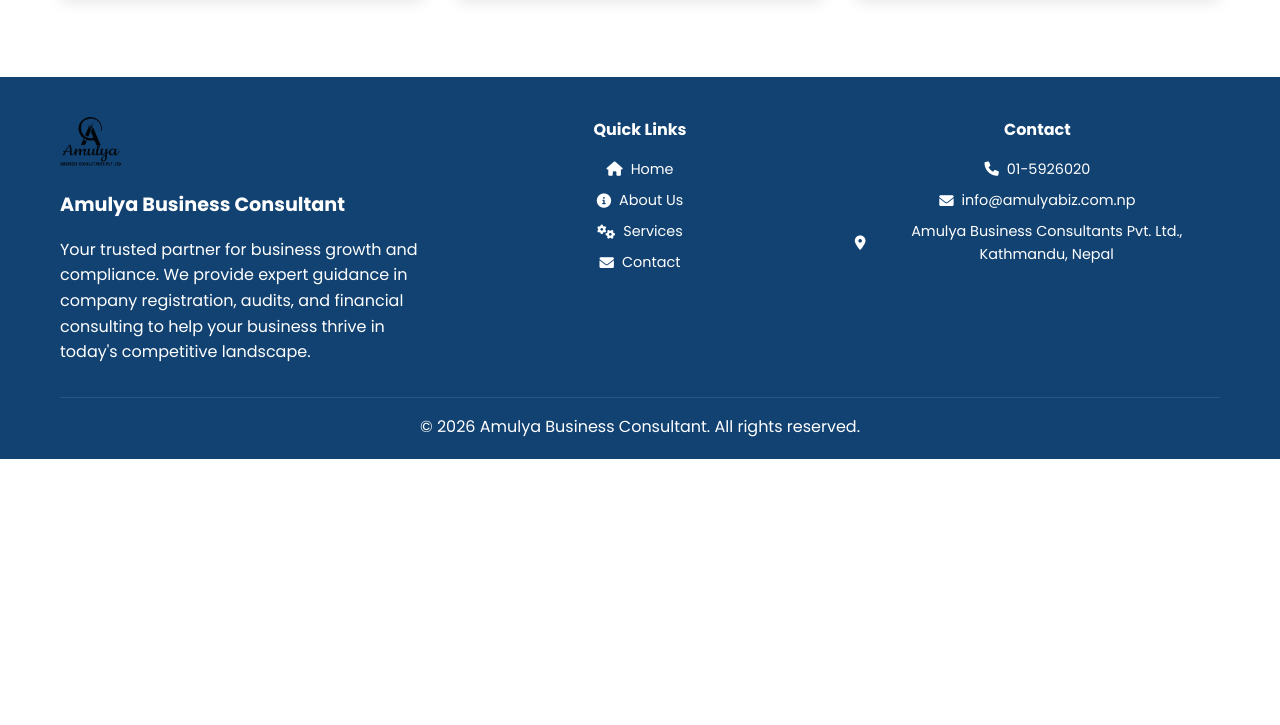
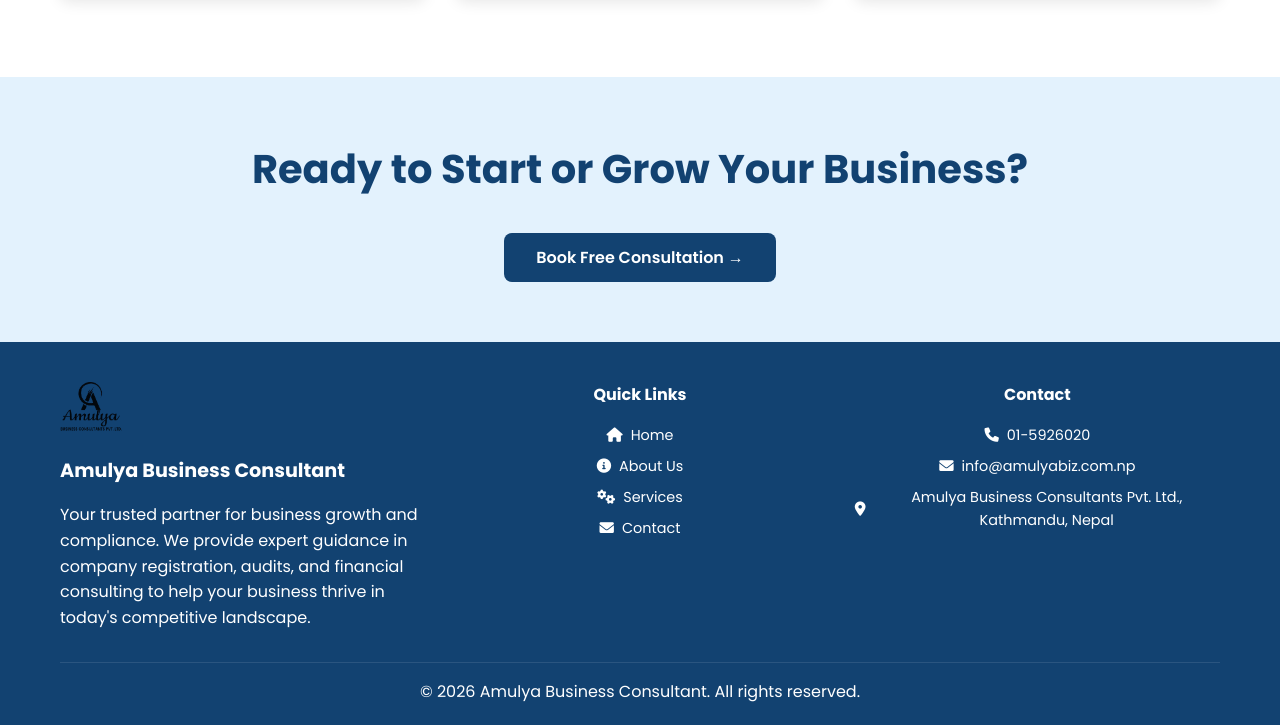
Before and after one commit to Sushantgtm/amulyabiz, a website: page index.html in a window 1280 px wide. Shown: the part 3111-3836 px from the top of the page. Before the commit the page ends 3570 px from the top, so only its background shows below. Drawn offline with Linux system fonts and the light colour scheme.

Commit message:
slight update

```diff
--- a/index.html
+++ b/index.html
@@ -152,14 +152,14 @@
             </div>
         </section>
 
-        <!-- <section class="cta">
+        <section class="cta">
             <div class="container">
                 <h2>Ready to Start or Grow Your Business?</h2>
                 <a href="#contact" class="btn btn-primary">Book Free Consultation →</a>
             </div>
         </section>
 
-        <section id="contact" class="contact">
+        <!-- <section id="contact" class="contact">
             <div class="container">
                 <h2>Get In Touch</h2>
                 <div class="contact-content">
```
